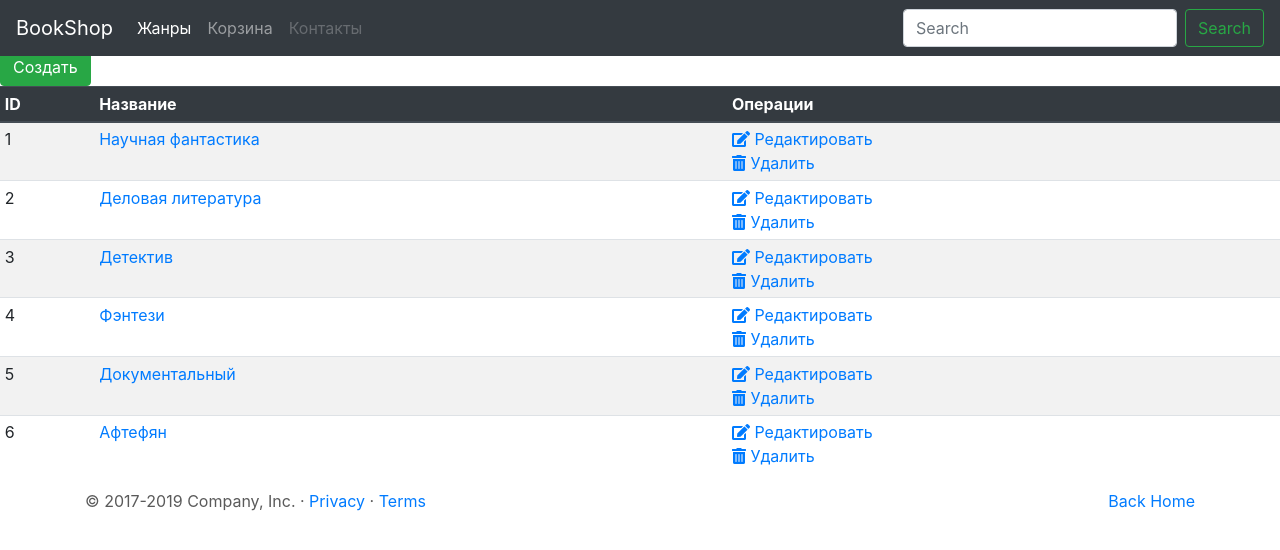
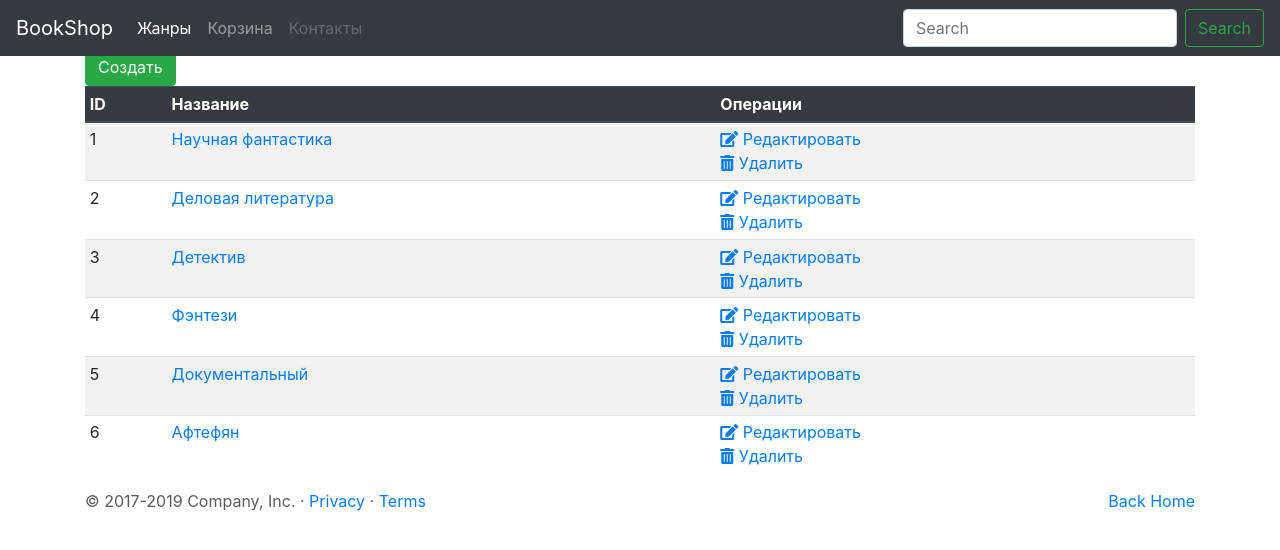
Before and after one commit to akaDeMka/django_project, a Django app: page /genre/ in a window 1280 px wide. Shown: the top 550 px of the page. Run offline with Django 3.2, Linux system fonts and the light colour scheme; data comes from the database, SQL or seed files in the repository; some libraries are stand-ins or nearby versions.

Commit message:
all templates ready

```diff
--- a/bookshop/bookshop/templates/base.html
+++ b/bookshop/bookshop/templates/base.html
@@ -39,7 +39,7 @@
   </head>
   <body>
     <header>
-  <nav class="navbar navbar-expand-md navbar-dark fixed-top bg-dark">
+    <nav class="navbar navbar-expand-md navbar-dark fixed-top bg-dark">
     <a class="navbar-brand" href="/">BookShop </a>
     <button class="navbar-toggler" type="button" data-toggle="collapse" data-target="#navbarCollapse" aria-controls="navbarCollapse" aria-expanded="false" aria-label="Toggle navigation">
       <span class="navbar-toggler-icon"></span>
--- a/bookshop/genre/templates/genre_delete.html
+++ b/bookshop/genre/templates/genre_delete.html
@@ -1,9 +1,11 @@
 {% extends 'base.html' %}
 {% block  title %}Удалить жанр{% endblock  %}
 {% block content %}
+<div class ='container'>
 <form method="post">
 {% csrf_token %}
     <p>Вы действительно хотите удалить жанр "{{ object }}"?</p>
     <button type="submit" class="btn btn-danger">Удалить</button>
 </form>
+</div>
 {%endblock%}
--- a/bookshop/genre/templates/genre_edit.html
+++ b/bookshop/genre/templates/genre_edit.html
@@ -1,10 +1,12 @@
 {% extends 'base.html' %}
 {% load crispy_forms_tags %}
-{% block  title %}Редактировать жанр{% endblock  %}
+{% block  title %}Редактировать жанр{% endblock %}
 {% block content %}
+<div class='container'>
 <form action="" method="post">
     {% csrf_token %}
     {{ form|crispy }}
     <button type="submit" class="btn btn-primary">Сохранить</button>
 </form>
-{% endblock  %}
+</div>
+{% endblock %}
--- a/bookshop/genre/templates/genre_list.html
+++ b/bookshop/genre/templates/genre_list.html
@@ -1,6 +1,7 @@
 {% extends 'base.html' %}
-{% block  title %}Редактировать Жанр{% endblock  %}
+{% block  title %}Редактировать Жанр{% endblock %}
 {% block content %}
+<div class ='container'>
 <a href="{% url 'genre:create' %}"><button type="button" class="btn btn-success">Cоздать</button></a>
 <table class= "table table-striped table-sm">
     <thead class="thead-dark">
@@ -23,4 +24,5 @@
         {% endfor %}
     </tbody>
 </table>
-{%endblock%}
+</div>
+{% endblock %}
```
